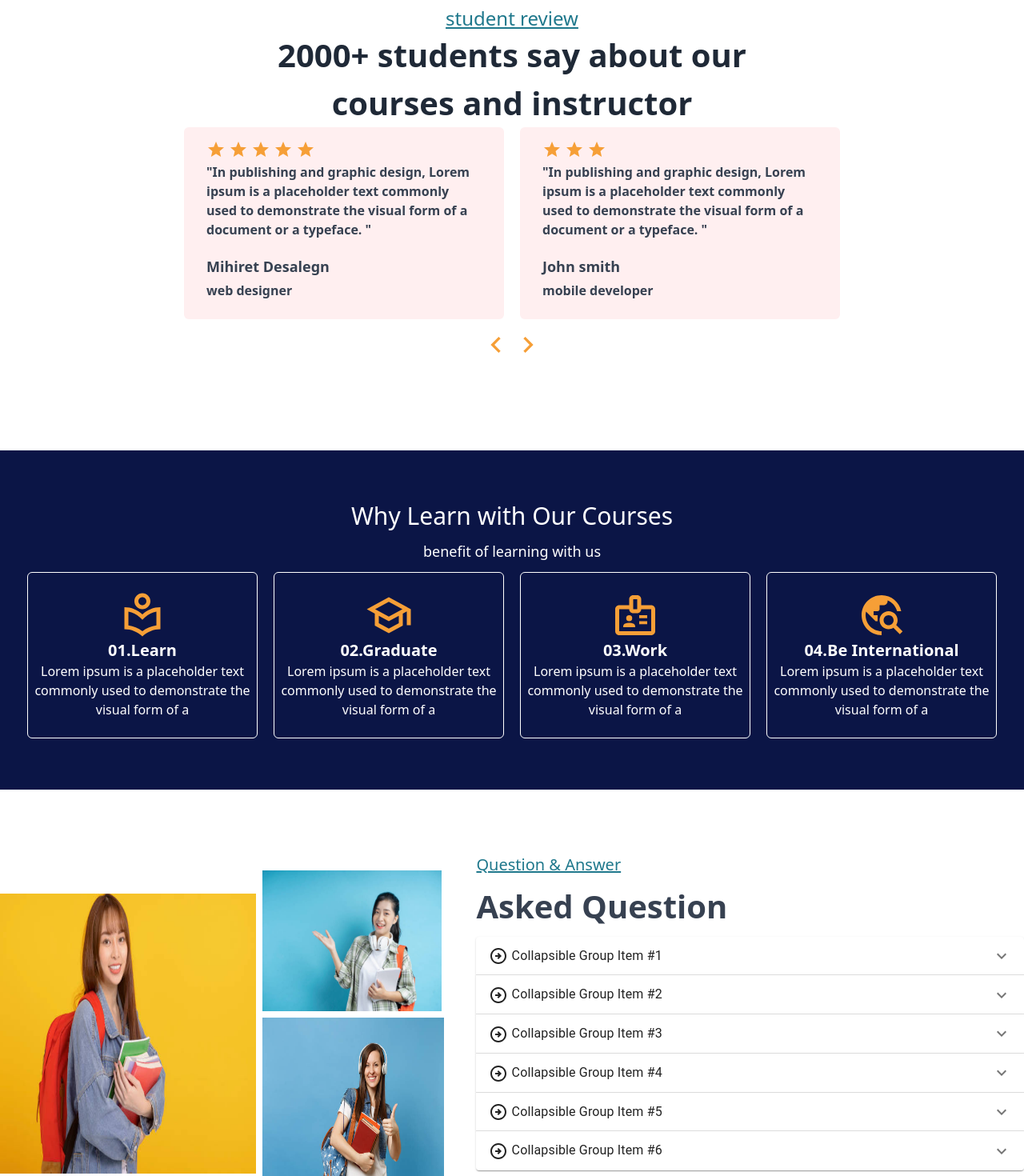
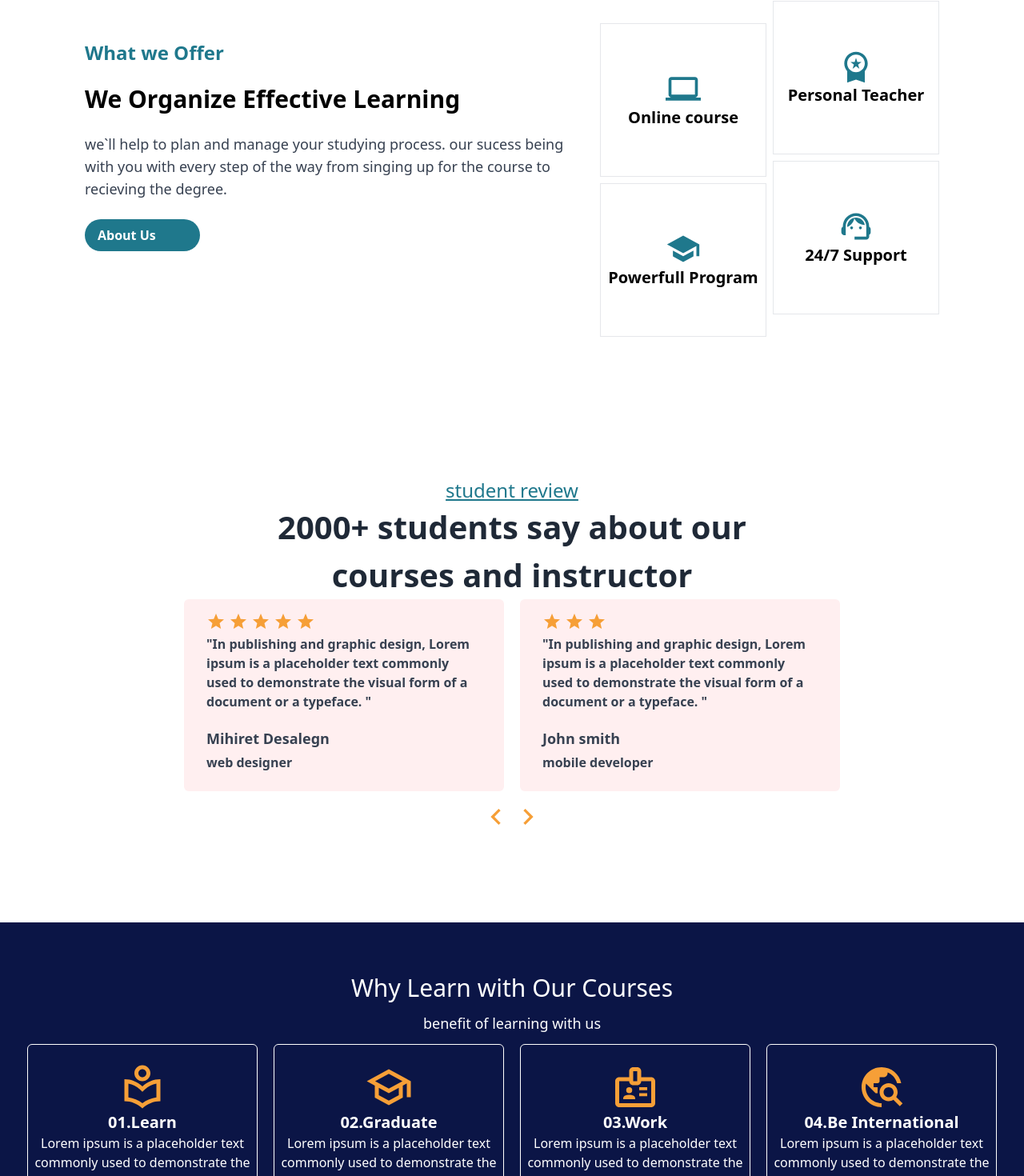
Before and after one commit to mihret1/abacus-courses, a React (Vite) app in the folder client/: page / in a window 1280 px wide. Shown: the part 2345-3815 px from the top of the page at 80% size. Built offline with nearby package versions, Linux system fonts and the light colour scheme.

Commit message:
done section two/three

```diff
--- a/client/src/pages/Home.jsx
+++ b/client/src/pages/Home.jsx
@@ -48,6 +48,12 @@ import ExpandMoreIcon from '@mui/icons-material/ExpandMore';
 import Button from '@mui/material/Button';
 import Footer from '../components/Footer';
 
+import ComputerIcon from '@mui/icons-material/Computer';
+// import SchoolIcon from '@mui/icons-material/School';
+// import VerifiedIcon from '@mui/icons-material/Verified';
+import SupportAgentIcon from '@mui/icons-material/SupportAgent';
+import WorkspacePremiumIcon from '@mui/icons-material/WorkspacePremium';
+
 
 function Home() {
   const [isHover1,setIsHoverd1]=useState(false)
@@ -96,7 +102,7 @@ function Home() {
       onMouseLeave={()=>(setHoverr(false))}>
       <div
 
-      className={`flex flex-col h-40 w-44 pl-4 py-5 gap-5   hover:text-white ${className} `}
+      className={`flex flex-col w-44  pl-4 py-5 gap-5   hover:text-white ${className} `}
       style={style}
       // style={{ ...style, padding: '1rem', backgroundColor: 'lightblue' }}
       >
@@ -135,6 +141,15 @@ function Home() {
         </div>
       )
     }
+
+    const CardFive=({iconn,title,className})=>{
+      return(
+      <div className={`w-52 md:max-lg:w-44 h-48 border-[1.5px]   flex flex-col justify-center items-center ${className}`}>
+          {iconn}
+          <p className='text-xl font-semibold'>{title}</p>
+      </div>
+    )
+        }
 
 
   return (
@@ -178,8 +193,8 @@ function Home() {
 
             {/* section two */}
         <div className='mt-40 grid max-md:grid-cols-1 md:max-lg:grid-cols-2 lg:flex justify-between  py-2'>
-            <img src={p1} className='w-[400px] max-xs:w-[350px] md:max-lg:w-[350px] lg:max-xl:w-[320px] h-[470px] '/>
-            <div className=' flex flex-col w-[550px] max-xs:w-[350px] md:max-lg:w-[400px] lg:max-xl:w-[400px] max-sm:px-2'>
+            <img src={p1} className='w-[400px] max-xs:w-[340px] md:max-lg:w-[350px] lg:max-xl:w-[320px] h-[470px] '/>
+            <div className=' flex flex-col w-[550px] xs:max-sm:w-[430px] max-xs:w-[340px] md:max-lg:w-[400px] lg:max-xl:w-[400px] max-sm:px-2'>
               <p className='text-xl text-[#1F788C] font-bold underline'>about Abacus</p>
               <h1 className='text-[38px] max-sm:text-[20px]   font-bold'>Empowering  learner for a Brigheter Future</h1>
               <p className='text-xl max-sm:text-lg'>
@@ -239,10 +254,34 @@ function Home() {
         </div>
 
 
+
+
+        {/* section three two */}
+
+        <div className='flex max-md:flex-col  items-center justify-center px-4 pt-40 pb-16  mdd:gap-5 ' >
+          <div className='flex flex-col h-[350px] gap-6 max-sm:gap-3 xs:max-sm:w-[70%] sm:max-md:w-[80%] md:w-[50%] '>
+               <p className='text-2xl font-semibold text-[#1F788C]'>What we Offer</p>
+               <h1 className='text-3xl font-bold'>We Organize Effective Learning</h1>
+               <p className='text-gray-700 text-lg'>
+                we`ll help to plan and manage your studying process. our sucess being with you with
+                every step of the way from singing up for the course to recieving the degree.
+               </p>
+               <a href='/' className='px-4 py-2 rounded-full w-36 bg-[#1F788C] text-white font-semibold'>About Us</a>
+          </div>
+          <div className=' grid max-xs:grid-cols-1 grid-cols-2 gap-2  place-items-end'>
+            <CardFive className=' ' iconn={<ComputerIcon sx={{ fontSize:'44px',color:'#1F788C' }}/>} title='Online course'/>
+            <CardFive className=' md:bottom-7 relative'  iconn={<WorkspacePremiumIcon sx={{ fontSize:'44px',color:'#1F788C' }}/>} title='Personal Teacher'/>
+            <CardFive className=''  iconn={<SchoolIcon sx={{ fontSize:'44px',color:'#1F788C' }}/>} title='Powerfull Program'/>
+            <CardFive className=' md:bottom-7 relative'  iconn={<SupportAgentIcon sx={{ fontSize:'44px',color:'#1F788C' }}/>} title='24/7 Support'/>
+
+          </div>
+        </div>
+
+
          {/* section four */}
          <div className='flex flex-col items-center mt-28 pb-28 '>
           <p className=' underline text-2xl text-[#1F788C] '>student review</p>
-          <h1 className='text-[40px] font-bold text-center text-gray-800  w-[600px] max-xs:w-[350px] xs:max-sm:w-[500px] xs:max-sm:text-[32px] max-sm:text-[30px]'>2000+ students say about our courses and instructor</h1>
+          <h1 className='text-[40px] font-bold text-center text-gray-800  w-[600px] max-xs:w-[345px] xs:max-sm:w-[90%] xs:max-sm:text-[28px] max-sm:text-[30px]'>2000+ students say about our courses and instructor</h1>
 
          <div>
             {
@@ -346,73 +385,18 @@ function Home() {
 
 
          {/* section six  */}
-      <div className='flex justify-center gap-10 pt-20'>
-        <div className='flex justify-center items-center gap-x-2 gap-y-2 h-[450px]'>
+      <div className='flex max-md:flex-col justify-center gap-10 pt-16 px-2 '>
+        <div className='flex  justify-center items-center gap-x-2 gap-y-2 h-[450px] '>
             <img src={p4} className='w-80 h-[350px]'/>
-            <div className='flex flex-col gap-2'>
+            <div className='flex flex-col gap-2  max-sm:hidden md:max-xl:hidden'>
               <img src={p3} className='w-56 h-44'/>
               <img src={p5} className='w-60 h-56'/>
-
             </div>
         </div>
-        <div className='w-[700px] flex flex-col gap-y-2'>
+        <div className='w-[700px] max-xs:w-[340px] xs:max-md:w-[90%]    flex flex-col gap-y-2 '>
           <p className='text-xl underline text-[#1F788C]'>Question & Answer</p>
-          <p className='text-[40px] font-bold text-gray-700'>Asked Question</p>
-          {/* <Accordion expanded={expanded === 'panel1'} onChange={handleChange('panel1')}>
-            <AccordionSummary onClick={handleChange1} expandIcon={<ExpandMoreIcon />} >
-              <p className=''>{expanded !== 'panel1' ? <ArrowCircleRightOutlinedIcon /> : <HighlightOffIcon />} Accordion 1</p>
-            </AccordionSummary>
-           <AccordionDetails>
-            Lorem ipsum dolor sit amet, consectetur adipiscing elit. Suspendisse
-            malesuada lacus ex, sit amet blandit leo lobortis eget.
-         </AccordionDetails>
-          </Accordion>
-          <Accordion>
-            <AccordionSummary onClick={handleChange1} expandIcon={<ExpandMoreIcon />} >
-              <p className=''> {!ch1 ? <ArrowCircleRightOutlinedIcon /> : <HighlightOffIcon />} Accordion 1</p>
-            </AccordionSummary>
-           <AccordionDetails>
-            Lorem ipsum dolor sit amet, consectetur adipiscing elit. Suspendisse
-            malesuada lacus ex, sit amet blandit leo lobortis eget.
-         </AccordionDetails>
-          </Accordion>
-          <Accordion>
-            <AccordionSummary onClick={handleChange1} expandIcon={<ExpandMoreIcon />} >
-              <p className=''> {!ch1 ? <ArrowCircleRightOutlinedIcon /> : <HighlightOffIcon />} Accordion 1</p>
-            </AccordionSummary>
-           <AccordionDetails>
-            Lorem ipsum dolor sit amet, consectetur adipiscing elit. Suspendisse
-            malesuada lacus ex, sit amet blandit leo lobortis eget.
-         </AccordionDetails>
-          </Accordion>
-          <Accordion>
-            <AccordionSummary onClick={handleChange1} expandIcon={<ExpandMoreIcon />} >
-              <p className=''> {!ch1 ? <ArrowCircleRightOutlinedIcon /> : <HighlightOffIcon />} Accordion 1</p>
-            </AccordionSummary>
-           <AccordionDetails>
-            Lorem ipsum dolor sit amet, consectetur adipiscing elit. Suspendisse
-            malesuada lacus ex, sit amet blandit leo lobortis eget.
-         </AccordionDetails>
-          </Accordion>
-          <Accordion>
-            <AccordionSummary onClick={handleChange1} expandIcon={<ExpandMoreIcon />} >
-              <p className=''> {!ch1 ? <ArrowCircleRightOutlinedIcon /> : <HighlightOffIcon />} Accordion 1</p>
-            </AccordionSummary>
-           <AccordionDetails>
-            Lorem ipsum dolor sit amet, consectetur adipiscing elit. Suspendisse
-            malesuada lacus ex, sit amet blandit leo lobortis eget.
-         </AccordionDetails>
-          </Accordion>
-          <Accordion>
-            <AccordionSummary onClick={handleChange1} expandIcon={<ExpandMoreIcon />} >
-              <p className=''> {!ch1 ? <ArrowCircleRightOutlinedIcon /> : <HighlightOffIcon />} Accordion 1</p>
-            </AccordionSummary>
-           <AccordionDetails>
-            Lorem ipsum dolor sit amet, consectetur adipiscing elit. Suspendisse
-            malesuada lacus ex, sit amet blandit leo lobortis eget.
-         </AccordionDetails>
-          </Accordion> */}
-          <div className='  flex flex-col'>
+          <p className='text-[40px] max-sm:text-2xl font-bold text-gray-700'>Asked Question</p>
+          <div className='  flex flex-col '>
           <Accordion sx={{ backgroundColor:expanded == 'panel1' && '#F4F9FF', }} expanded={expanded === 'panel1'} onChange={handleChange('panel1')}>
         <AccordionSummary  aria-controls="panel1d-content" id="panel1d-header"  expandIcon={<ExpandMoreIcon />}>
           <Typography>{expanded !== 'panel1' ? <ArrowCircleRightOutlinedIcon /> : <HighlightOffIcon />} Collapsible Group Item #1</Typography>
```
Also changed, not shown: client/src/assets/pl.jpg (added).
